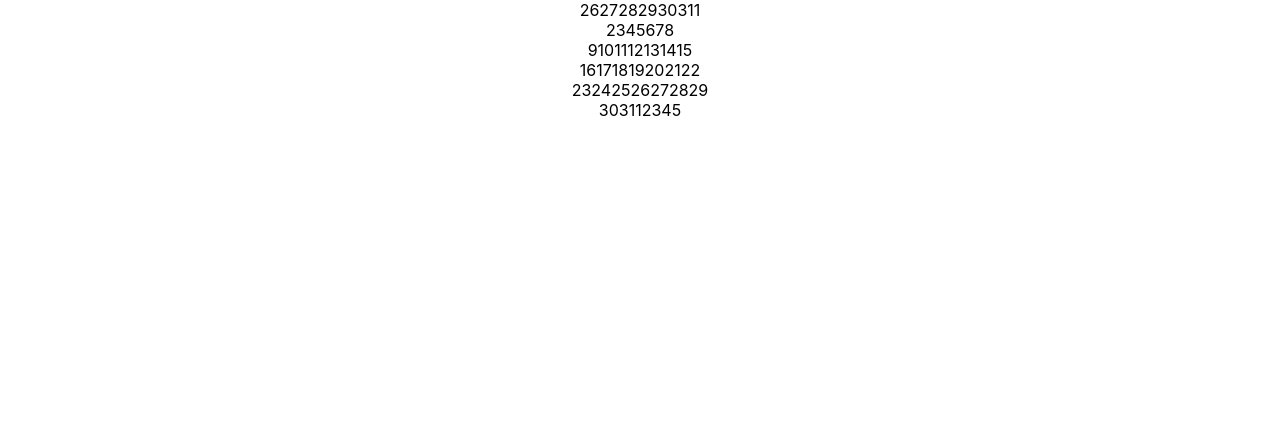
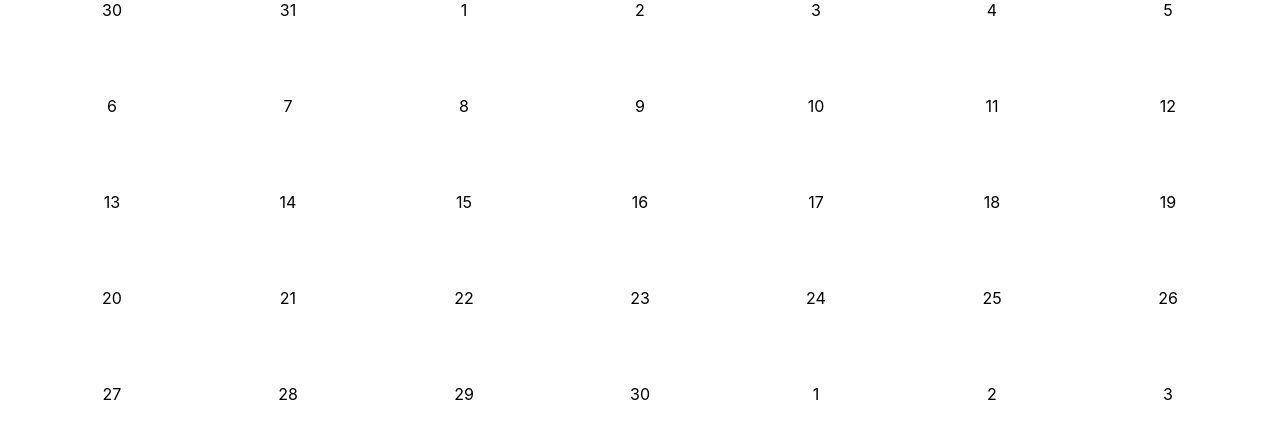
Before and after one commit to stobita/react-calendar-example, a React (Create React App) app: page / in a window 1280 px wide. Shown: the top 438 px of the page. Built offline with nearby package versions, Linux system fonts and the light colour scheme.

Commit message:
fix calender logic

```diff
--- a/src/components/Calendar.tsx
+++ b/src/components/Calendar.tsx
@@ -1,9 +1,11 @@
 import React, { useEffect } from 'react';
 import dayjs from 'dayjs';
 import Container from '@material-ui/core/Container';
+import { Week } from './Week';
+import styled from 'styled-components';
 
 export const Calendar = () => {
-    const month = 8;
+    const current = dayjs().year(2020).month(8);
     const days = () => {
         const lastMonthDays = getLastMonthDays();
         const nextMonthDays = getNextMonthDays();
@@ -16,39 +18,36 @@ export const Calendar = () => {
     };
 
     const divisionWeek = (items: number[]) => {
-        const length = Math.ceil(items.length / 7);
+        const weekLength = 7;
+        const length = Math.ceil(items.length / weekLength);
         return new Array(length)
-            .fill(Array(7))
-            .map((_, i) => items.slice(i * 7, (i + 1) * 7));
+            .fill(Array(weekLength))
+            .map((_, i) => items.slice(i * weekLength, (i + 1) * weekLength));
     };
 
     const getLastMonthDays = () => {
-        const first = dayjs()
-            .subtract(dayjs().date() - 1, 'day')
-            .day();
-        const lastMonthDays = dayjs().subtract(1, 'month').daysInMonth();
-        const top = lastMonthDays - first + 1;
-
+        const firstDayOfWeek = current.startOf('month').day();
+        const lastMonthDays = current.subtract(1, 'month').daysInMonth();
+        const top = lastMonthDays - firstDayOfWeek + 1;
         return Array<number>(lastMonthDays - top + 1)
             .fill(0)
             .map((v, i) => top + i);
     };
     const getNextMonthDays = () => {
-        const lastDay = dayjs().date(dayjs().daysInMonth()).day();
-
+        const lastDay = current.date(current.daysInMonth()).day();
         return Array<number>(7 - lastDay - 1)
             .fill(0)
             .map((v, i) => i + 1);
     };
     const getCurrentMonthDays = () => {
-        return Array<number>(dayjs().daysInMonth())
+        return Array<number>(current.daysInMonth())
             .fill(0)
             .map((v, i) => i + 1);
     };
     return (
         <Container>
             {days().map((v, i) => (
-                <div key={i}>{v}</div>
+                <Week items={v}></Week>
             ))}
         </Container>
     );
--- a/src/components/Day.tsx
+++ b/src/components/Day.tsx
@@ -1,3 +1,19 @@
 import React from 'react';
+import styled from 'styled-components';
+import { Container } from '@material-ui/core';
 
-export const Day = () => {};
+type Props = {
+    day: number;
+};
+export const Day = (props: Props) => {
+    return (
+        <Wrapper>
+            <Container>{props.day}</Container>
+        </Wrapper>
+    );
+};
+
+const Wrapper = styled.div`
+    flex: 1;
+    height: 6rem;
+`;
--- a/src/components/Week.tsx
+++ b/src/components/Week.tsx
@@ -1,15 +1,21 @@
 import React from 'react';
+import styled from 'styled-components';
 import { Container } from '@material-ui/core';
+import { Day } from './Day';
 
 type Props = {
     items: number[];
 };
 export const Week = (props: Props) => {
     return (
-        <Container>
+        <Wrapper>
             {props.items.map((v, i) => (
-                <div>{v}</div>
+                <Day day={v}></Day>
             ))}
-        </Container>
+        </Wrapper>
     );
 };
+
+const Wrapper = styled.div`
+    display: flex;
+`;
```
